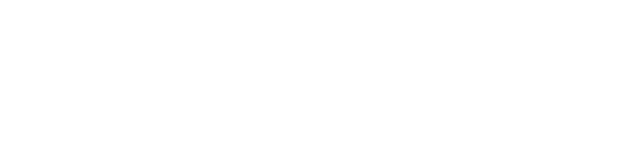
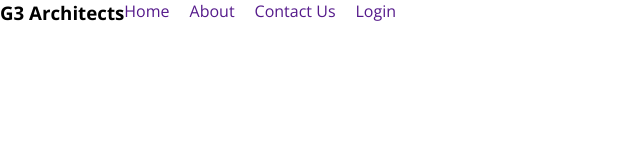
Before and after one commit to shekhmohibur/architects-practice, a plain HTML site: page index.html in a window 1280 px wide. Shown: the whole page, without its empty margins (0-640 px from the left). Drawn offline with nearby package versions, Linux system fonts and the light colour scheme.

Commit message:
added shared, navbar and some css

```diff
--- a/index.html
+++ b/index.html
@@ -4,8 +4,25 @@
     <meta charset="UTF-8">
     <meta name="viewport" content="width=device-width, initial-scale=1.0">
     <title>Architect</title>
+    <link rel="stylesheet" href="styles/style.css">
 </head>
-<body>
+<body class="open-sans-font">
+    <header>
+        <nav class="navbar display-flex">
+            <h3 class="brand">G3 Architects</h3>
+            <ul class="nav-links display-flex">
+                <li class="nav-item"><a href="" class="nav-link">Home</a></li>
+                <li class="nav-item"><a href="" class="nav-link">About</a></li>
+                <li class="nav-item"><a href="" class="nav-link">Contact Us</a></li>
+                <li class="nav-item"><a href="" class="nav-link">Login</a></li>
+            </ul>
+        </nav>
+    </header>
+    <main>
 
+    </main>
+    <footer>
+
+    </footer>
 </body>
 </html>
--- a/styles/style.css
+++ b/styles/style.css
@@ -0,0 +1,27 @@
+@import url('https://fonts.googleapis.com/css2?family=Open+Sans:ital,wght@0,300..800;1,300..800&display=swap');
+*{
+    margin: 0;
+    padding: 0;
+}
+/* shered styles here  */
+.open-sans-font {
+    font-family: "Open Sans", serif;
+    font-optical-sizing: auto;
+    font-weight: 400;
+    font-style: normal;
+    font-variation-settings:
+      "wdth" 100;
+  }
+  a{
+    text-decoration: none;
+  }
+  .display-flex{
+    display: flex;
+  }
+  /* navbar styles here  */
+  .nav-links{
+    gap: 20px;
+  }
+  .nav-item{
+    list-style: none;
+  }
```
